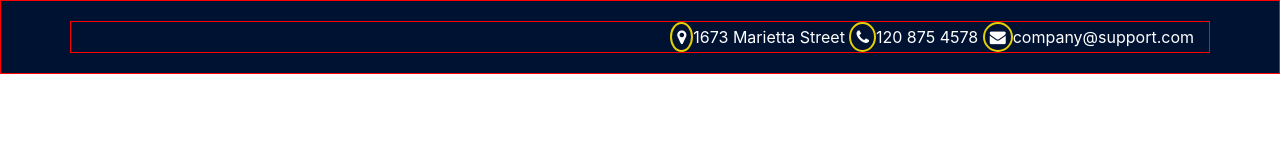
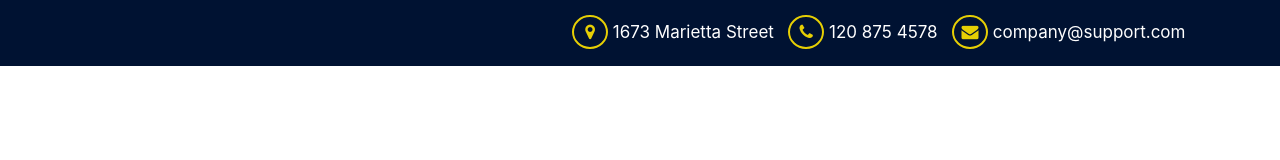
Before and after one commit to geesara/landing-page-clone-company, a plain HTML site: page index.html in a window 1280 px wide. Drawn offline with nearby package versions, Linux system fonts and the light colour scheme.

Commit message:
set default font size, set padding and color for FA icons

```diff
--- a/css/style.css
+++ b/css/style.css
@@ -1,5 +1,8 @@
 div {
-	border: 1px solid red;
+	/*border: 1px solid red;*/
+}
+*{
+	font-size: 17px;
 }
 /*  contacts section  */
 
@@ -10,10 +13,11 @@ div {
 	padding: 20px 0;
 	font-size: 1em;
 }
-#contact-section i{
+#contact-section .icon{
 	border: 2px solid #e6cf04;
 	border-radius: 50%;
-	padding: 5px;
+	padding: 0.3em;
+	color: #e6cf04;
 }
 #contact-section p{
 	margin: 0;
--- a/index.html
+++ b/index.html
@@ -11,9 +11,9 @@
     <div id="contact-section">
         <div class="container">
             <p>
-                <i class="fa fa-map-marker" aria-hidden="true"></i>1673 Marietta Street
-                <i class="fa fa-phone" aria-hidden="true"></i>120 875 4578
-                <i class="fa fa-envelope" aria-hidden="true"></i>company@support.com
+                <span class="icon"><i class="fa fa-map-marker fa-fw" aria-hidden="true"></i></span> 1673 Marietta Street &nbsp;
+                <span class="icon"><i class="fa fa-phone fa-fw" aria-hidden="true"></i></span> 120 875 4578 &nbsp;
+                <span class="icon"><i class="fa fa-envelope fa-fw" aria-hidden="true"></i></span> company@support.com &nbsp;
             </p>
         </div>
     </div>
```
